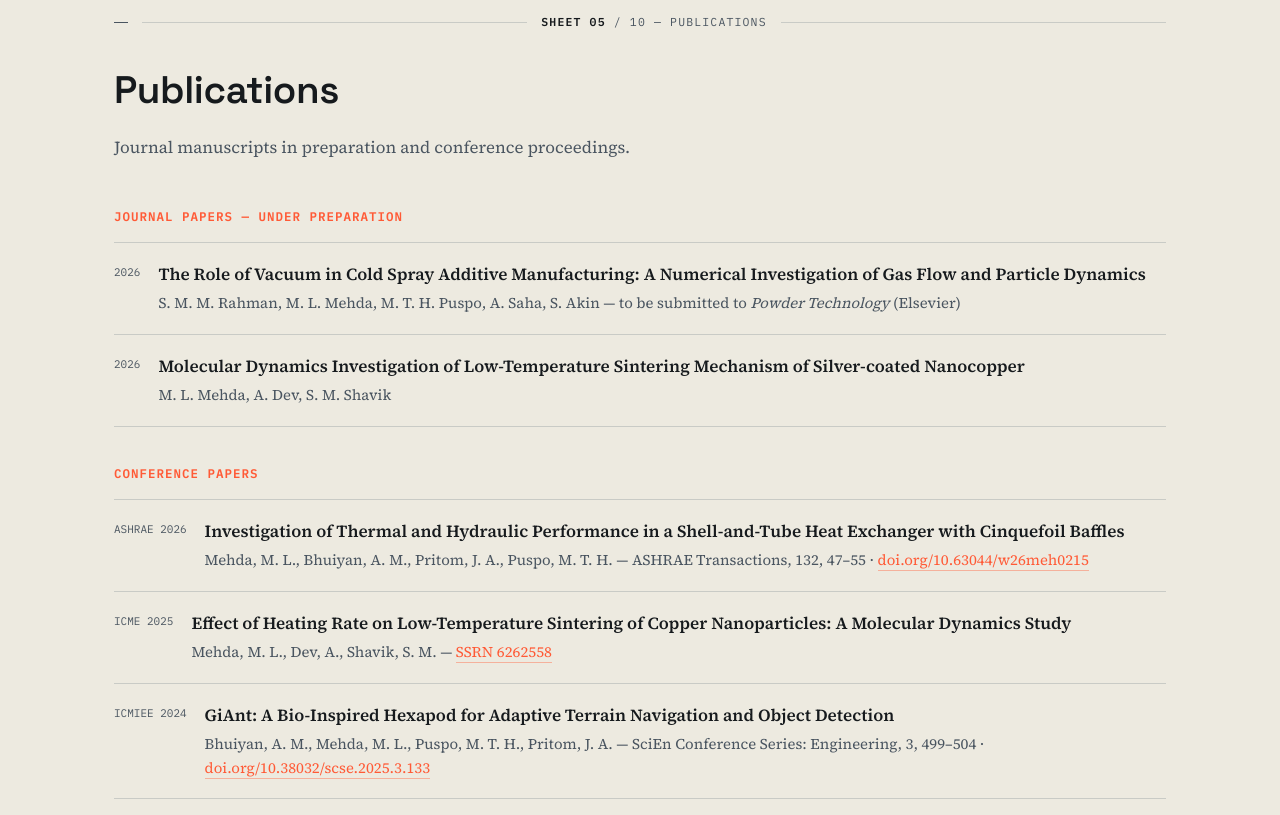
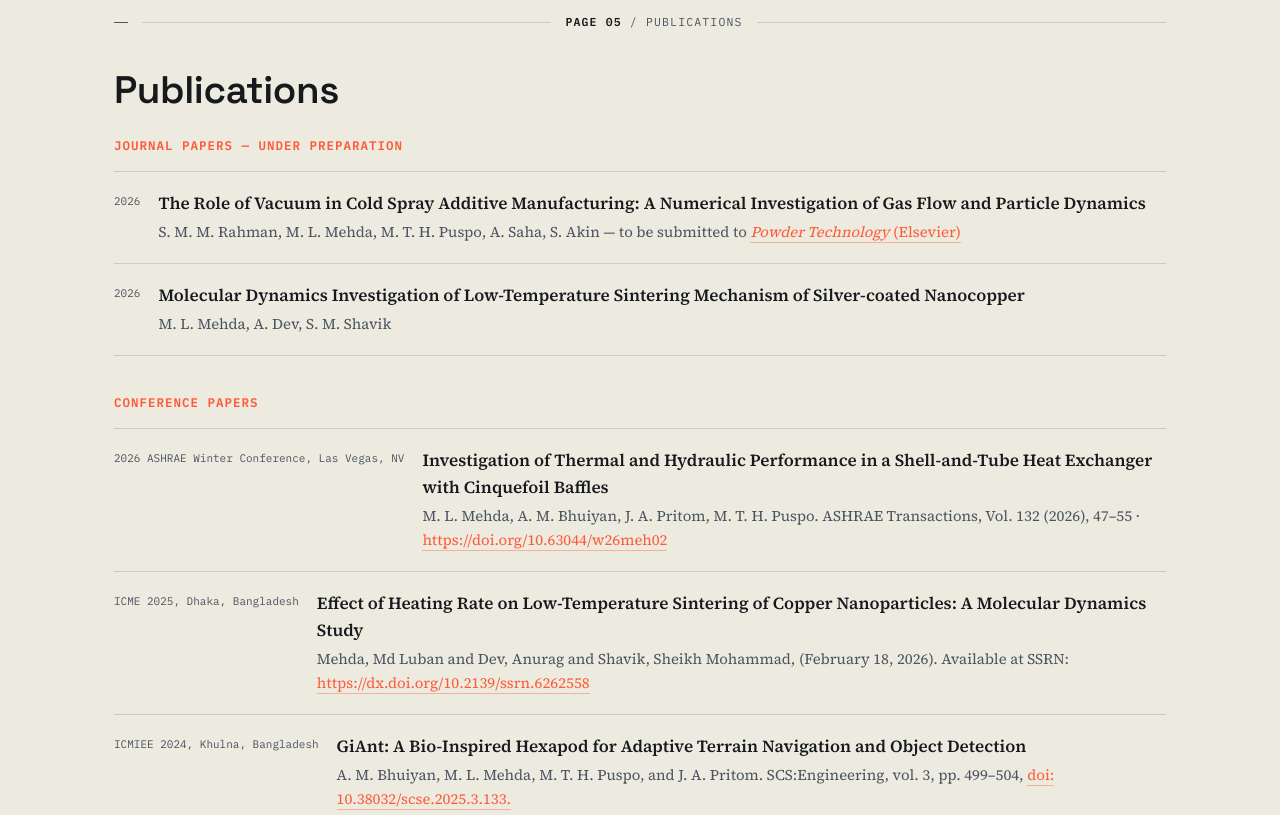
Before and after one commit to luban-mehda/luban-mehda.github.io, a plain HTML site: page index.html in a window 1280 px wide. Shown: the part 4040-4855 px from the top of the page. Drawn offline with Linux system fonts and the light colour scheme.

Commit message:
Update index.html

```diff
--- a/index.html
+++ b/index.html
@@ -473,10 +473,9 @@
 </section>
 
 <!-- SHEET 4 — PUBLICATIONS -->
-<div class="sheet-marker"><span class="tick"></span><div class="line"></div><span class="label"><b>Sheet 05</b> / 10 — Publications</span><div class="line"></div></div>
+<div class="sheet-marker"><span class="tick"></span><div class="line"></div><span class="label"><b>Page 05</b> / Publications</span><div class="line"></div></div>
 <section id="publications">
   <h2 class="section-title display">Publications</h2>
-  <p class="section-lede">Journal manuscripts in preparation and conference proceedings.</p>
 
   <div class="pub-group">
     <h3>Journal papers — under preparation</h3>
@@ -484,7 +483,7 @@
       <span class="pub-tag">2026</span>
       <div>
         <div class="pub-title">The Role of Vacuum in Cold Spray Additive Manufacturing: A Numerical Investigation of Gas Flow and Particle Dynamics</div>
-        <div class="pub-meta">S. M. M. Rahman, M. L. Mehda, M. T. H. Puspo, A. Saha, S. Akin — to be submitted to <em>Powder Technology</em> (Elsevier)</div>
+        <div class="pub-meta">S. M. M. Rahman, M. L. Mehda, M. T. H. Puspo, A. Saha, S. Akin — to be submitted to <em><a href="https://www.sciencedirect.com/journal/powder-technology" target="_blank" rel="noopener">Powder Technology</em> (Elsevier)</a></div>
       </div>
     </div>
     <div class="pub">
@@ -499,24 +498,24 @@
   <div class="pub-group">
     <h3>Conference papers</h3>
     <div class="pub">
-      <span class="pub-tag">ASHRAE 2026</span>
+      <span class="pub-tag">2026 ASHRAE Winter Conference, Las Vegas, NV</span>
       <div>
         <div class="pub-title">Investigation of Thermal and Hydraulic Performance in a Shell-and-Tube Heat Exchanger with Cinquefoil Baffles</div>
-        <div class="pub-meta">Mehda, M. L., Bhuiyan, A. M., Pritom, J. A., Puspo, M. T. H. — ASHRAE Transactions, 132, 47–55 · <a href="https://doi.org/10.63044/w26meh0215" target="_blank" rel="noopener">doi.org/10.63044/w26meh0215</a></div>
+        <div class="pub-meta">M. L. Mehda, A. M. Bhuiyan, J. A. Pritom, M. T. H. Puspo. ASHRAE Transactions, Vol. 132 (2026), 47–55 · <a href="https://doi.org/10.63044/w26meh02" target="_blank" rel="noopener">https://doi.org/10.63044/w26meh02</a></div>
       </div>
     </div>
     <div class="pub">
-      <span class="pub-tag">ICME 2025</span>
+      <span class="pub-tag">ICME 2025, Dhaka, Bangladesh</span>
       <div>
         <div class="pub-title">Effect of Heating Rate on Low-Temperature Sintering of Copper Nanoparticles: A Molecular Dynamics Study</div>
-        <div class="pub-meta">Mehda, M. L., Dev, A., Shavik, S. M. — <a href="https://ssrn.com/abstract=6262558" target="_blank" rel="noopener">SSRN 6262558</a></div>
+        <div class="pub-meta">Mehda, Md Luban and Dev, Anurag and Shavik, Sheikh Mohammad, (February 18, 2026). Available at SSRN: <a href="https://dx.doi.org/10.2139/ssrn.6262558" target="_blank" rel="noopener">https://dx.doi.org/10.2139/ssrn.6262558</a></div>
       </div>
     </div>
     <div class="pub">
-      <span class="pub-tag">ICMIEE 2024</span>
+      <span class="pub-tag">ICMIEE 2024, Khulna, Bangladesh</span>
       <div>
         <div class="pub-title">GiAnt: A Bio-Inspired Hexapod for Adaptive Terrain Navigation and Object Detection</div>
-        <div class="pub-meta">Bhuiyan, A. M., Mehda, M. L., Puspo, M. T. H., Pritom, J. A. — SciEn Conference Series: Engineering, 3, 499–504 · <a href="https://doi.org/10.38032/scse.2025.3.133" target="_blank" rel="noopener">doi.org/10.38032/scse.2025.3.133</a></div>
+        <div class="pub-meta">A. M. Bhuiyan, M. L. Mehda, M. T. H. Puspo, and J. A. Pritom. SCS:Engineering, vol. 3, pp. 499–504, <a href="https://doi.org/10.38032/scse.2025.3.133" target="_blank" rel="noopener">doi: 10.38032/scse.2025.3.133.</a></div>
       </div>
     </div>
   </div>
```
